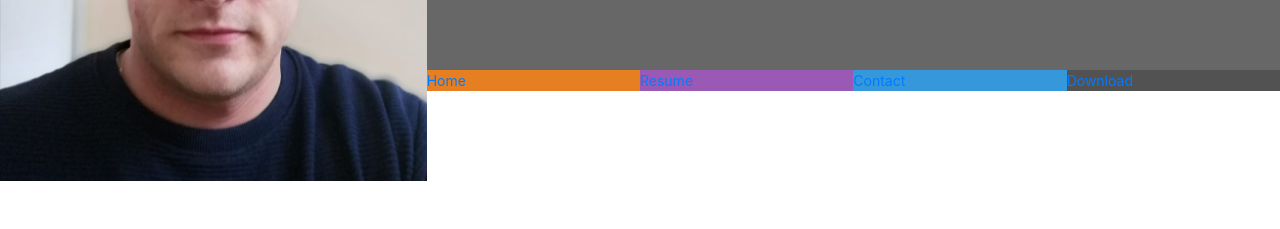
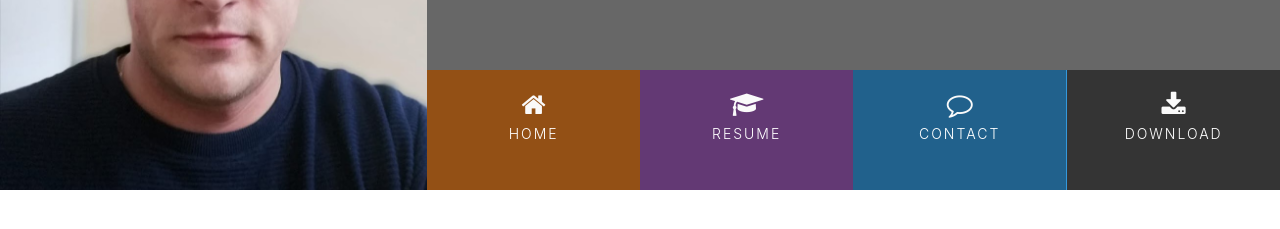
Before and after one commit to dejvoss/CV-Resume-Website-Template, a plain HTML site: page index.html in a window 1280 px wide. Shown: the part 179-408 px from the top of the page. Drawn offline with nearby package versions, Linux system fonts and the light colour scheme.

Commit message:
style the nav bar

```diff
--- a/assets/css/style.css
+++ b/assets/css/style.css
@@ -71,7 +71,57 @@ header {
     font-size: 0;
 }
 
+#nav {
+    margin: 0;
+}
+
 #nav li {
     font-size: 14px;
     padding: 0;
 }
+
+.menuitem {
+    height: 120px;
+    text-align: center;
+    padding: 0;
+}
+
+.menuitem a {
+    width: 100%;
+    text-decoration: none;
+    color: #fff;
+    height: 120px;
+}
+
+.menuitem a i {
+    padding-top: 22px;
+    display: block;
+    color: #fafafa;
+    font-size: 26px;
+}
+
+.menuitem span {
+    display: block;
+    width: 100%;
+    padding-top: 5px;
+    text-align: center;
+    text-transform: uppercase;
+    font-size: 14px;
+    font-weight: 300;
+    letter-spacing: 2px;
+}
+
+
+/*----------------------hover.css */
+
+.hvr-shutter-in-horizontal:before {
+    background: rgba(0,0,0,0.2);
+    height: 120px;
+
+}
+
+.hvr-shutter-in-horizontal {
+    background: rgba(0,0,0,0.2);
+    height: 120px;
+
+}
--- a/index.html
+++ b/index.html
@@ -7,6 +7,7 @@
     <meta http-equiv="X-UA-Compatible" content="ie=edge">
     <link href="https://stackpath.bootstrapcdn.com/bootstrap/4.3.1/css/bootstrap.min.css" rel="stylesheet" integrity="sha384-ggOyR0iXCbMQv3Xipma34MD+dH/1fQ784/j6cY/iJTQUOhcWr7x9JvoRxT2MZw1T" crossorigin="anonymous">
     <link rel="stylesheet" href="https://stackpath.bootstrapcdn.com/font-awesome/4.7.0/css/font-awesome.min.css" type="text/css" />
+    <link rel="stylesheet" href="https://cdnjs.cloudflare.com/ajax/libs/hover.css/2.3.1/css/hover-min.css" type="text/css" />
     <link rel="stylesheet" href="assets/css/style.css" type="text/css" />
     <title>Dawid Osiecki</title>
 </head>
@@ -27,17 +28,17 @@
                 <div class="row no-gutters">
                     <div class="col">
                         <ul id="nav" class="list-inline menucontainer">
-                            <li class="col-6 col-sm-3 list-inline-item ui-menu-color-home">
-                                <a href="#"><span>Home</span></a>
+                            <li class="col-6 col-sm-3 list-inline-item ui-menu-color-home menuitem">
+                                <a href="#" class="hvr-shutter-in-horizontal"><i class="fa fa-home" aria-hidden="true"></i><span>Home</span></a>
                             </li>
-                            <li class="col-6 col-sm-3 list-inline-item ui-menu-color-resume">
-                                <a href="#"><span>Resume</span></a>
+                            <li class="col-6 col-sm-3 list-inline-item ui-menu-color-resume menuitem">
+                                <a href="#" class="hvr-shutter-in-horizontal"><i class="fa fa-graduation-cap" aria-hidden="true"></i><span>Resume</span></a>
                             </li>
-                            <li class="col-6 col-sm-3 list-inline-item ui-menu-color-contact">
-                                <a href="#"><span>Contact</span></a>
+                            <li class="col-6 col-sm-3 list-inline-item ui-menu-color-contact menuitem">
+                                <a href="#" class="hvr-shutter-in-horizontal"><i class="fa fa-comment-o" aria-hidden="true"></i><span>Contact</span></a>
                             </li>
-                            <li class="col-6 col-sm-3 list-inline-item ui-menu-color-download">
-                                <a href="#"><span>Download</span></a>
+                            <li class="col-6 col-sm-3 list-inline-item ui-menu-color-download menuitem">
+                                <a href="#" class="hvr-shutter-in-horizontal"><i class="fa fa-download" aria-hidden="true"></i><span>Download</span></a>
                             </li>
                         </ul>
                     </div>
```
